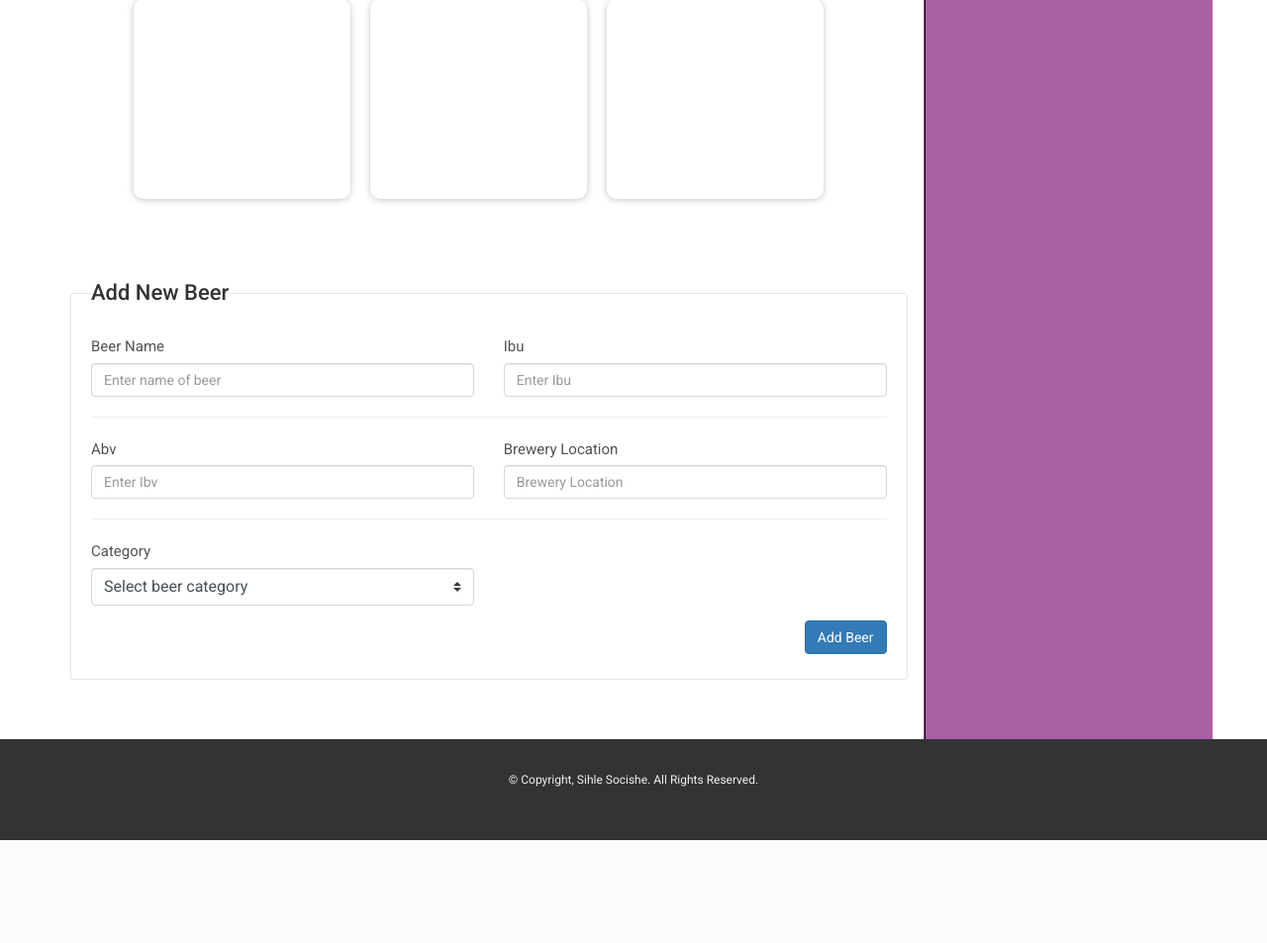
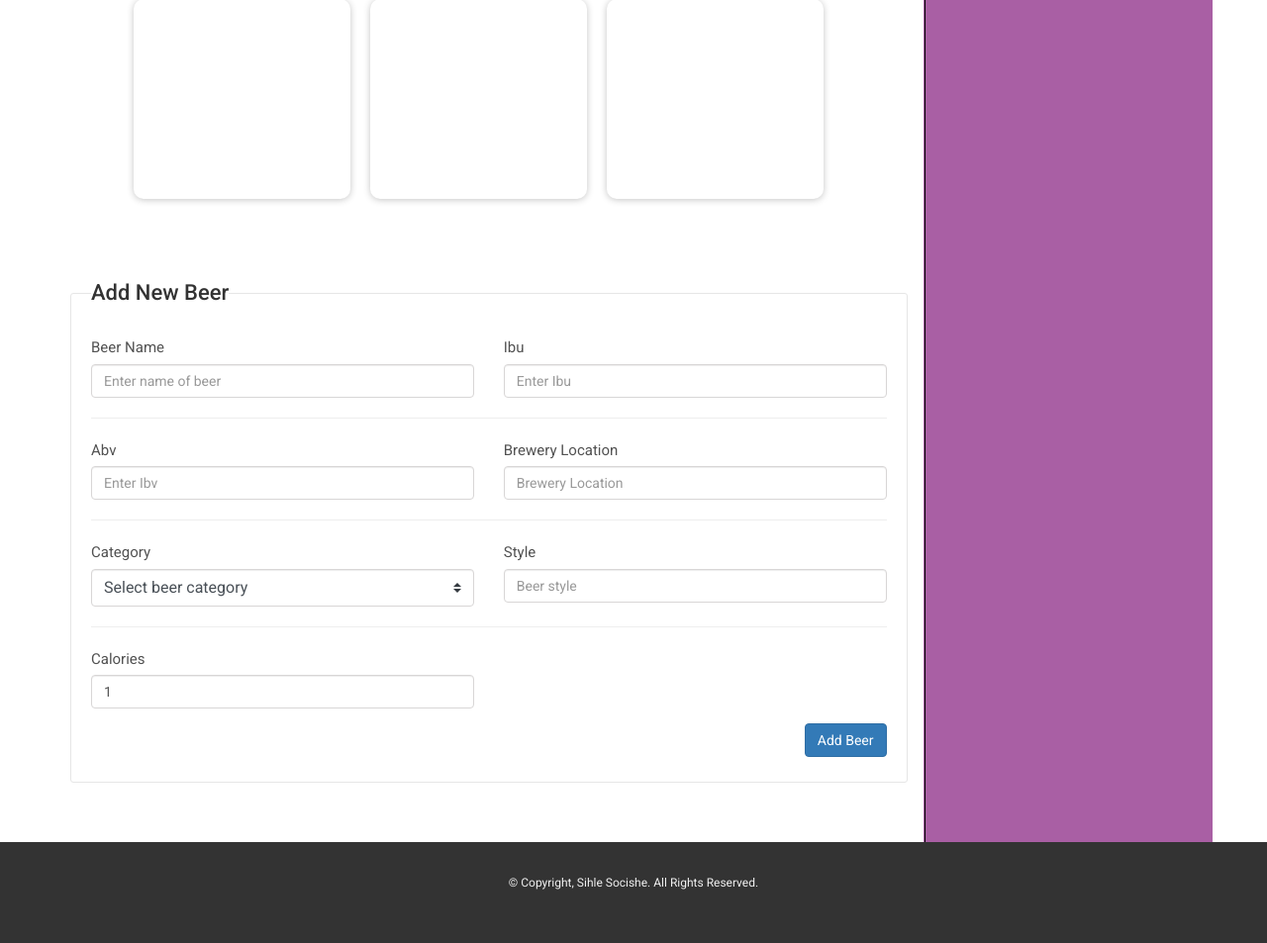
Before and after one commit to 201507445/beer_tracking, a CodeIgniter app: page /database/ in a window 1280 px wide. Shown: the part 565-1518 px from the top of the page at 99% size. Before the commit the page ends 1414 px from the top, so only its background shows below. Run offline with CodeIgniter, Linux system fonts and the light colour scheme.

Commit message:
Added ability to search via category

```diff
--- a/application/views/home_view.php
+++ b/application/views/home_view.php
@@ -47,40 +47,54 @@
                                 <fieldset>
                                     <legend><h3>Add New Beer</h3></legend>
                                     <div class="row">
+                                        <div class="col-md-12 form-error"></div>
+                                    </div>
+                                    <div class="row">
                                         <div class="col-md-6 col-xs-12">
                                             <label for="name">Beer Name</label>
-                                            <input name="beer_name" class="form-control" type="text" id="name" placeholder="Enter name of beer">
+                                            <input name="name" required="1" class="form-control" type="text" id="name" placeholder="Enter name of beer">
                                         </div>
                                         <div class="col-md-6 col-xs-12">
                                             <label for="ibu">Ibu</label>
-                                            <input name="ibu" class="form-control" type="text" id="ibu" placeholder="Enter Ibu">
+                                            <input name="ibu" required="1" class="form-control" type="text" id="ibu" placeholder="Enter Ibu">
                                         </div>
                                     </div>
                                     <hr>
                                     <div class="row">
                                         <div class="col-md-6 col-xs-12">
-                                            <label for="ibv">Abv</label>
-                                            <input name="ibv" class="form-control" type="text" id="abv" placeholder="Enter Ibv">
+                                            <label for="abv">Abv</label>
+                                            <input name="abv" required="1" class="form-control" type="text" id="abv" placeholder="Enter Ibv">
                                         </div>
                                         <div class="col-md-6 col-xs-12">
                                             <label for="brewery_location">Brewery Location</label>
-                                            <input name="location" class="form-control" type="text" id="brewery_location" placeholder="Brewery Location">
+                                            <input name="brewery_location" required="1" class="form-control" type="text" id="brewery_location" placeholder="Brewery Location">
                                         </div>
                                     </div>
                                     <hr>
                                     <div class="row">
                                         <div class="col-md-6 col-xs-12">
                                             <label for="category">Category</label>
-                                            <select id="category" name="category" class="form-control">
+                                            <select id="category" required="1" name="category" class="form-control">
                                                 <option value="">Select beer category</option>
                                             </select>
+                                        </div>
+                                        <div class="col-md-6 col-xs-12">
+                                            <label for="style">Style</label>
+                                            <input name="style" required="1" class="form-control" type="text" id="style" placeholder="Beer style">
+                                        </div>
+                                    </div>
+                                    <hr>
+                                    <div class="row">
+                                        <div class="col-md-6 col-xs-12">
+                                            <label for="calories">Calories</label>
+                                           <input name="calories" required="1" value="1" class="form-control" type="number" id="calories" placeholder="Calories in the beer">
                                         </div>
                                         <div class="col-md-6 col-xs-12">
 
                                         </div>
                                     </div>
                                     <div class="addBeer-bottom">
-                                        <button class="btn btn-primary" type="button">Add Beer</button>
+                                        <button class="btn btn-primary" type="submit">Add Beer</button>
                                     </div>
                                 </fieldset>
                             </form>
--- a/assets/css/app.css
+++ b/assets/css/app.css
@@ -353,4 +353,15 @@ button.navbar-toggle .icon-bar{
 }
 .widget ul{
     padding-left: 3px;
+    overflow: auto;
+    height: 200px;
+    margin: 0 !important;
 }
+.form-error > div{
+    padding: 12px 20px;
+    background-color: #ff7c7c;
+    color: #fff;
+    border-radius: 3px;
+    margin-bottom: 13px;
+    font-size: 13px;
+}
--- a/assets/js/ajax.js
+++ b/assets/js/ajax.js
@@ -2,12 +2,10 @@ $(document).ready(function () {
     var toSearch = {};
     $.getJSON("http://apichallenge.canpango.com/categories/", function (cat) {
         for (var i = 0; i < cat.length; i++) {
-            //console.log(cat[i].url);
-            toSearch.url = cat[i].url;
-            toSearch.name = cat[i].name;
-            $('#cat').append('<li><a href="' + cat[i].url + '">' + cat[i].name + '</a></li>');
+            var category = cat[i].url.split('/'),
+                category_id = category[4];
+            $('#cat').append('<li><a href="?category=' + category_id + '">' + cat[i].name + '</a></li>');
         }
-        console.log(toSearch);
     });
     $.getJSON("http://apichallenge.canpango.com/beers", function (beer) {
         for (var i = 0; i < beer.length; i++) {
--- a/assets/js/app.js
+++ b/assets/js/app.js
@@ -13,9 +13,14 @@ $(document).ready(function () {
     beer_placeholder = function(){
         return '<div class="col-md-3 beer beer-placeholder"></div>';
     };
-    var last_count = 0,element_count = 0, page_increase = 0;
+    var last_count = 0,element_count = 0, page_increase = 0,
+    category = window.location.search,
+    category_id = 0,
+    url = '';
+    category = category.replace('?', '').split('=');
+    category_id = (category[1] !== undefined)? category[1]:0;
     $.ajax({
-        url: "http://apichallenge.canpango.com/beers",
+        url: "http://apichallenge.canpango.com/beers/",
         dataType: 'json',
         beforeSend: function(){
             $('.beer-pagination ul li').addClass('disabled');
@@ -24,7 +29,6 @@ $(document).ready(function () {
             }
         },
         success: function(beer){
-            // console.log(beer);
             $('.beer-container').html('');
             // Display 5 beers per page
             var count = 0, add_page = '', page_num = 0,
@@ -33,17 +37,28 @@ $(document).ready(function () {
                 },
                 active = '',
                 page_num_struct = '',
-                content_count = 0;
+                content_count = 0,
+                beer_count = 0,
+                category_url = '';
 
             $.each(beer, function(index, i){
                 count++;
                 if(count > 9){
                     add_page = 'hide';
                 }
-                $('.beer-container').append(beer_struct(i, add_page));
+                if(category_id !== 0){
+                    category_url = "http://apichallenge.canpango.com/category/"+category_id+'/';
+                    if(i.category == category_url){
+                        beer_count++;
+                        $('.beer-container').append(beer_struct(i, add_page));
+                    }
+                }else{
+                    beer_count++;
+                    $('.beer-container').append(beer_struct(i, add_page));
+                }
             });
 
-            var content_count = Math.round(beer.length/9);
+            var content_count = Math.round(beer_count/9);
             for(var k = 0; k < content_count; k++){
                 page_num++;
                 if(page_num === 1){
@@ -55,7 +70,7 @@ $(document).ready(function () {
                 page_num_struct += '<li class="'+active+'" data-page="'+page_increase+'"><a class="page" href="javascript:void(0);">'+page_increase+'</a></li>';
             }
 
-            var remainder = beer.length%9;
+            var remainder = beer_count%9;
             for(var r = 1; r <= remainder; r++){
                 page_increase++;
                 page_num_struct += '<li data-page="'+page_increase+'"><a class="page" href="javascript:void(0);">'+page_increase+'</a></li>';
@@ -145,20 +160,52 @@ $(document).ready(function () {
 
     $.getJSON("http://apichallenge.canpango.com/categories/", function (cat) {
         for (var i = 0; i < cat.length; i++) {
-            $('#category').append('<option value="'+cat[i] +'">' + cat[i].name + '</option>');
+            $('#category').append('<option value="'+ cat[i].url +'">' + cat[i].name + '</option>');
         }
     });
 
+    var validate = function(){
+        var form = $('#addBeer-form'),
+            name = $('#name').val(),
+            abv = $('#abv').val(),
+            brewery_location = $('#brewery_location').val(),
+            category = $('#category').val(),
+            style = $('#style').val(),
+            calories = $('#calories').val(),
+            ibu = $('#ibu').val(),
+            results = false;
+
+            if(name.length!==0
+                && abv.length !== 0
+                && brewery_location.length !== 0
+                && category.length !== 0
+                && style.length !== 0
+                && calories.length !== 0
+                && ibu.length !== 0
+                ){
+                results = true;
+            }
+
+            return results;
+    };
+
     $('#addBeer-form').submit(function(event){
         event.preventDefault();
-        $.ajax({
-            url: '/beers/search/',
-            data: $(this).serialize(),
-            dataType:'json',
-            success: function(){
+        if(validate()){
+            $('.form-error').html('');
+            $.ajax({
+                url: 'http://apichallenge.canpango.com/beers/',
+                data: $(this).serialize(),
+                type: 'post',
+                dataType:'json',
+                success: function(r){
+                    console.log(r)
+                }
+            });
+        }else{
+            $('.form-error').html('<div>Please fill fields</div>');
+        }
 
-            }
-        });
 
     });
 });
```
